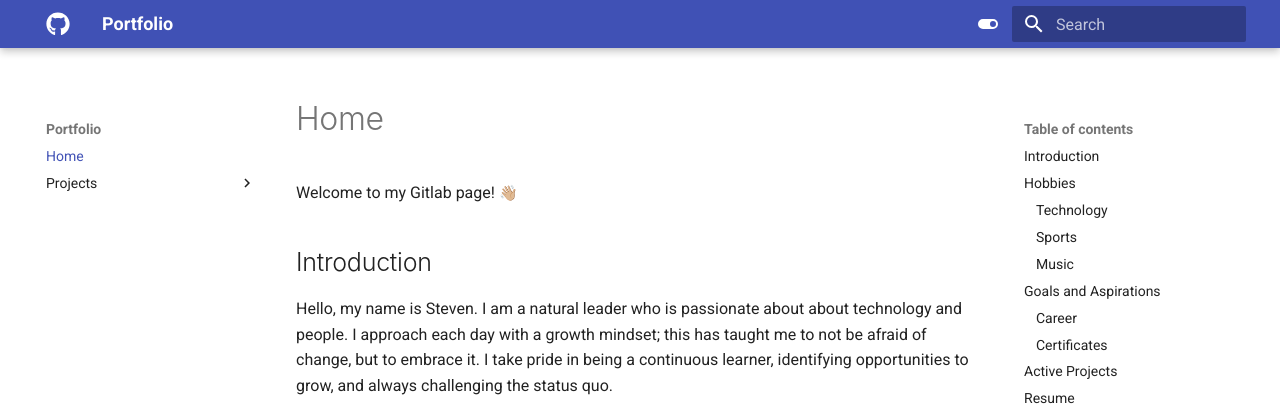
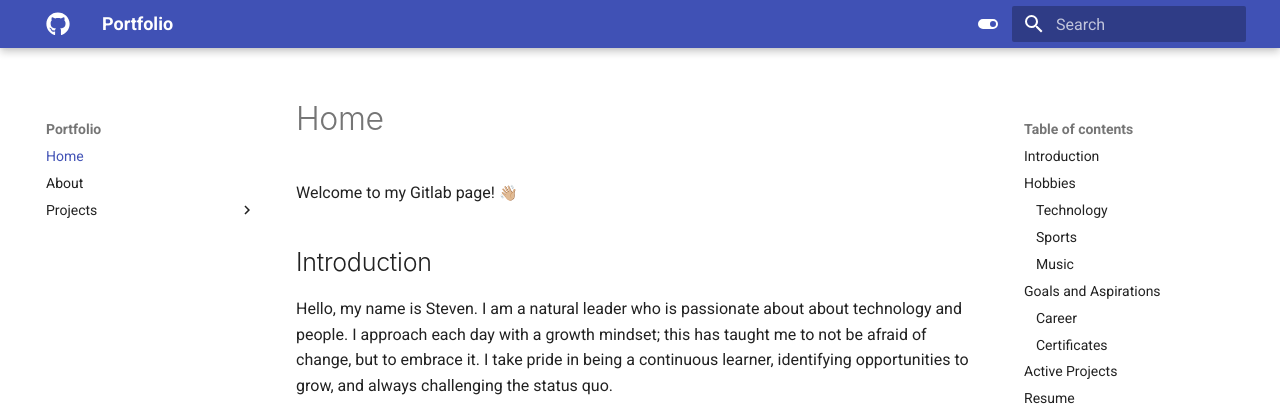
Before and after one commit to stevejoluc/stevejoluc.github.io, an MkDocs documentation site: the page built from docs/index.md, in a window 1280 px wide. Shown: the top 406 px of the page. Built offline with MkDocs 1.6.1 and Material for MkDocs 9.7.7, drawn with Linux system fonts in a browser that asks for light colours; emoji names are drawn with the system emoji font.

Commit message:
Update mkdocs.yml

```diff
--- a/mkdocs.yml
+++ b/mkdocs.yml
@@ -136,5 +136,6 @@ markdown_extensions:
 # Page tree
 nav:
   - Home: index.md
+  - About: about/about.md
   - Projects:
      - Active Projects: projects/projects.md
```
